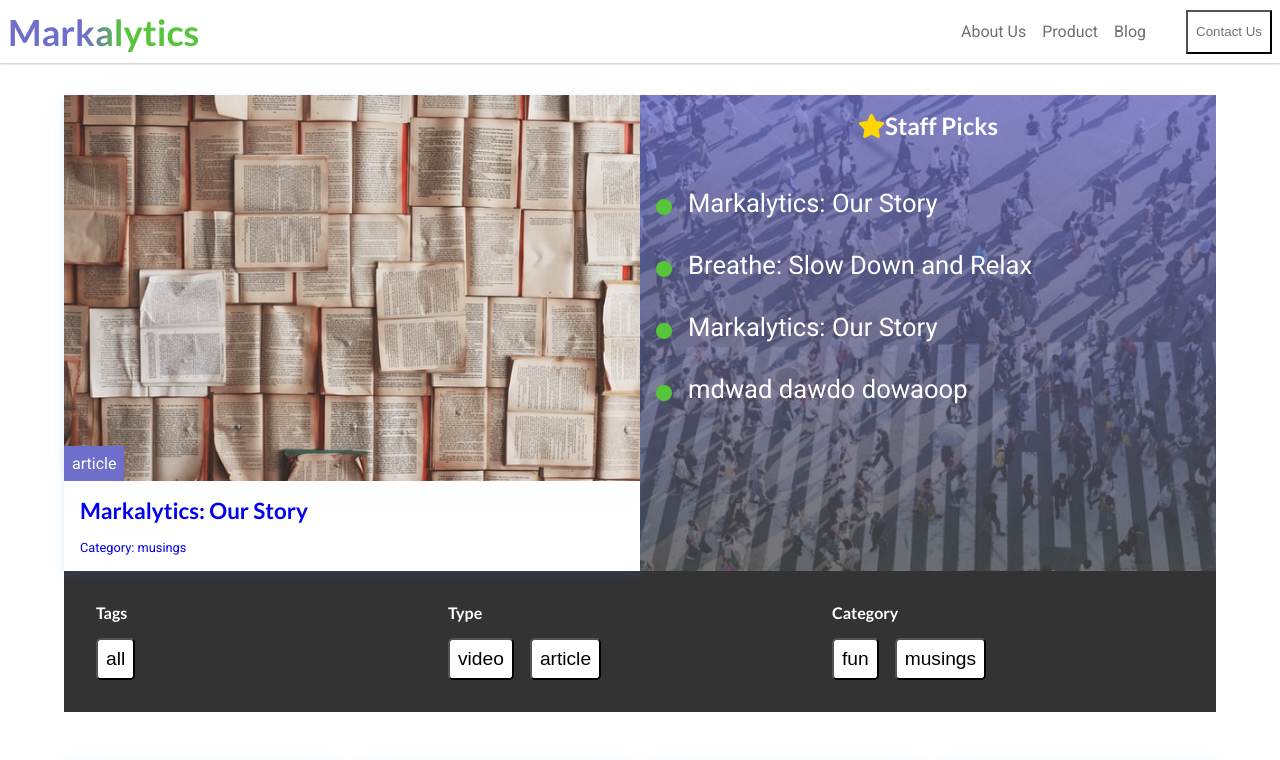
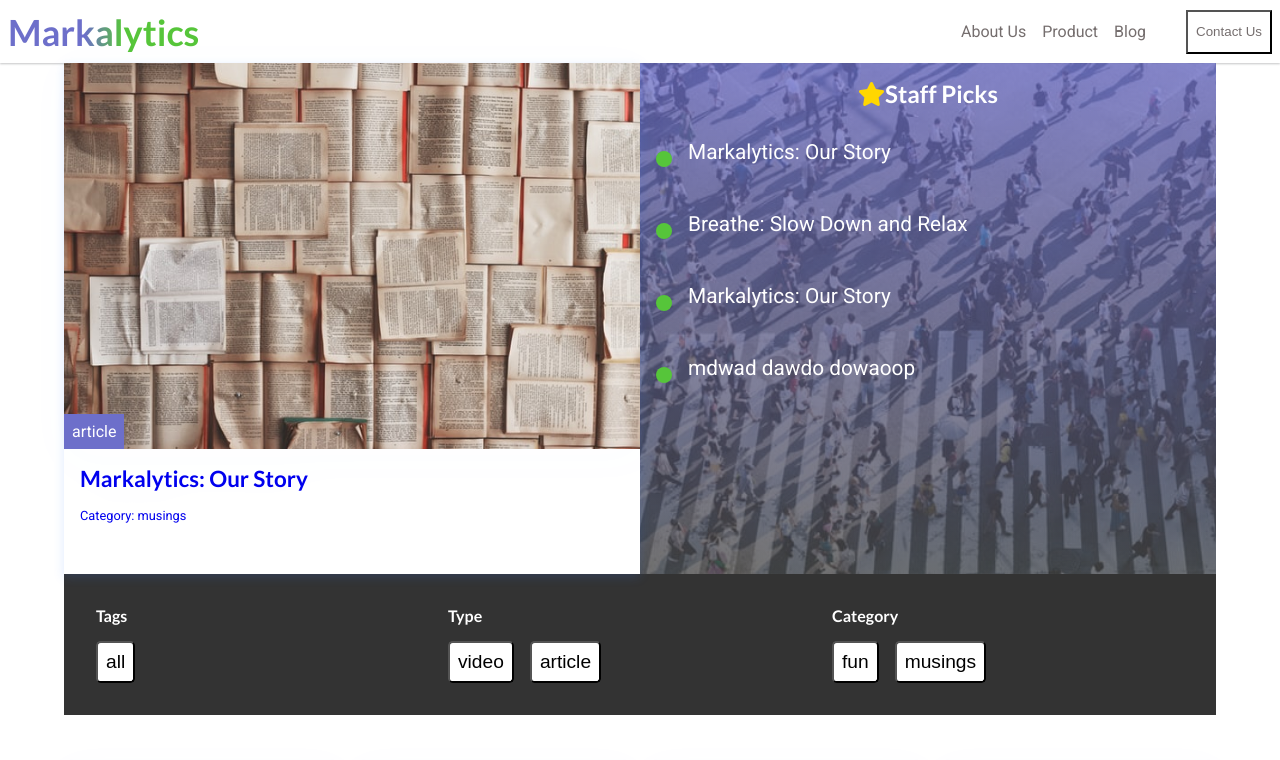
Before and after one commit to anxietyattacked/Markalytics, a React (Create React App) app: page /blog in a window 1280 px wide. Shown: the top 760 px of the page. Built offline with nearby package versions, Linux system fonts and the light colour scheme; grey boxes are pictures that could not be loaded.

Commit message:
feature card fix

```diff
--- a/src/App.css
+++ b/src/App.css
@@ -839,7 +839,7 @@ padding: 2rem;
    }
 
 
-/* Blog Page 2 */
+/* Blog Page */
 .blog-container {
   display: flex;
   flex-flow: column;
@@ -852,21 +852,22 @@ padding: 2rem;
   height: 100%;
   width: 100%;
 }
-.cards-container{
-
-}
 /* Blog Hero */
 .blog-hero-container {
   display: grid;
   grid-template-columns: repeat(2, minmax(10px, 1fr));
-  padding-top: 2rem;
 
 }
 .featured-blog-container>.card-items {
 margin-bottom: 0;
+
 }
-.featured-blog-container.card-type-article {
-
+.featured-blog-container>.card-items>.card-item {
+  width: 100%;
+  height: 100%;
+}
+.featured-blog-container>.card-items>.card-item>.card-item-link>.card-item-info {
+  padding-bottom: 3.2rem;;
 }
 .staff-pick-links-container {
 background:linear-gradient(rgba(109, 111, 202, 0.75),rgba(71, 71, 71, 0.75)),
@@ -875,6 +876,7 @@ width: 100%;
 height: 100%;
 background-position: center center;
 background-size: cover;
+
 
 }
 .staff-pick-links-container h2 {
@@ -892,7 +894,10 @@ margin-top: 1rem;
 .staff-pick-links-container ul {
 list-style: none;
 position: relative;
-margin-top: 3rem
+margin-top: 1rem;
+display: flex;
+flex-direction: column;
+justify-content: center;
 }
 .staff-pick-links-container ul>li {
  margin-top: 1rem;
@@ -915,13 +920,12 @@ margin-bottom: 2rem;
     margin-left: 1rem;
     z-index: 5;
 }
-.list-element:hover::before {
 
-}
 .staff-pick-links-container ul>li>a {
+  text-align: center;
  text-decoration: none;
  margin-left: 3rem;
- font-size: 1.6rem;
+ font-size: 1.3rem;
  color: white;
 
 
@@ -1327,6 +1331,9 @@ display: flex;
   grid-template-columns: repeat(1, minmax(10px, 1fr));
 
 }
+.staff-pick-links-container {
+  padding: 1rem 1rem;
+}
 /* Blog filter */
 .filter-container {
   grid-template-columns: repeat(2 , minmax(10px, 1fr));
```
Also changed, not shown: 1 other file (tests, documents, lock files or other folders).
